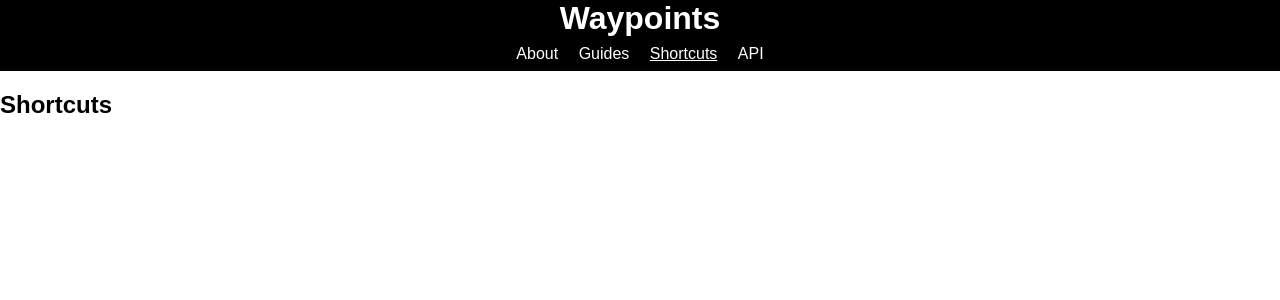
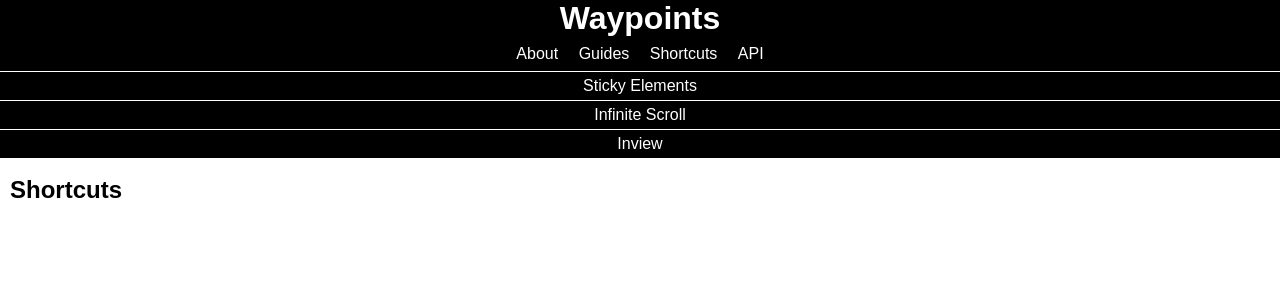
Before and after one commit to imakewebthings/waypoints, a Jekyll site: the page built from shortcuts/index.html, in a window 1280 px wide. Shown: the top 300 px of the page. Built offline with Jekyll 4.4.1, drawn with Linux system fonts in a browser that asks for light colours.

Commit message:
More skeleton

```diff
--- a/_includes/header.html
+++ b/_includes/header.html
@@ -1,8 +1,8 @@
 <header>
-  <h1><a href="{{ site.url }}">Waypoints</a></h1>
+  <h1><a href="{{ site.url }}/">Waypoints</a></h1>
   <nav class="on-{{ page.top_level_section }}">
     <ul>
-      <li><a href="{{ site.url }}" class="nav-about">About</a></li>
+      <li><a href="{{ site.url }}/" class="nav-about">About</a></li>
       <li><a href="{{ site.url }}/guides/getting-started" class="nav-guides">Guides</a></li>
       <li><a href="{{ site.url }}/shortcuts" class="nav-shortcuts">Shortcuts</a></li>
       <li><a href="{{ site.url }}/api" class="nav-api">API</a></li>
--- /dev/null
+++ b/_includes/shortcuts_nav.html
@@ -0,0 +1,5 @@
+<ul class="subsection-nav on-{{ page.subsection }}">
+  <li><a href="{{ site.url }}/shortcuts/sticky-elements" class="nav-sticky-elements">Sticky Elements</a></li>
+  <li><a href="{{ site.url }}/shortcuts/infinite-scroll" class="nav-infinite-scroll">Infinite Scroll</a></li>
+  <li><a href="{{ site.url }}/shortcuts/inview" class="nav-inview">Inview</a></li>
+</ul>
--- a/_layouts/default.html
+++ b/_layouts/default.html
@@ -15,8 +15,6 @@
 
   <body>
     {% include header.html %}
-    <main>
-      {{ content }}
-    </main>
+    {{ content }}
   </body>
 </html>
--- a/_layouts/guides.html
+++ b/_layouts/guides.html
@@ -4,4 +4,6 @@
 ---
 
 {% include guides_nav.html %}
-{{ content }}
+<main>
+  {{ content }}
+</main>
--- /dev/null
+++ b/_layouts/shortcuts.html
@@ -0,0 +1,9 @@
+---
+layout: default
+top_level_section: shortcuts
+---
+
+{% include shortcuts_nav.html %}
+<main>
+  {{ content }}
+</main>
--- a/_scss/styles.scss
+++ b/_scss/styles.scss
@@ -1,3 +1,4 @@
 @import 'normalize';
+@import 'global';
 @import 'header';
 @import 'subsection';
--- a/css/styles.css
+++ b/css/styles.css
@@ -323,6 +323,12 @@
 td, th {
   padding: 0; }
 
+main {
+  padding: 10px; }
+
+h2 {
+  margin: 8px 0; }
+
 header {
   background: black;
   color: white;
@@ -341,15 +347,11 @@
       padding: 0 8px; }
   header a {
     color: white;
+    display: block;
     text-decoration: none; }
-  header .on-about .nav-about {
-    text-decoration: underline; }
-  header .on-guides .nav-guides {
-    text-decoration: underline; }
-  header .on-shortcuts .nav-shortcuts {
-    text-decoration: underline; }
-  header .on-api .nav-api {
-    text-decoration: underline; }
+
+.on-about .nav-about, .on-guides .nav-guides, .on-shortcuts .nav-shortcuts, .on-api .nav-api, .on-getting-started .nav-getting-started, .on-jquery-waypoints .nav-jquery-waypoints, .on-creating-adapters .nav-creating-adapters, .on-debugging-waypoints .nav-debugging-waypoints, .on-sticky-elements .nav-sticky-elements, .on-infinite-scroll .nav-infinite-scroll, .on-inview .nav-inview {
+  text-decoration: underline; }
 
 .subsection-nav {
   margin: 0;
@@ -358,20 +360,12 @@
     display: block;
     background: black;
     margin: 1px 0 0 0;
-    padding: 5px 0;
     text-align: center; }
   .subsection-nav a {
     color: white;
+    display: block;
+    padding: 5px 0;
     text-decoration: none; }
 
-.on-getting-started .nav-getting-started {
+.on-about .nav-about, .on-guides .nav-guides, .on-shortcuts .nav-shortcuts, .on-api .nav-api, .on-getting-started .nav-getting-started, .on-jquery-waypoints .nav-jquery-waypoints, .on-creating-adapters .nav-creating-adapters, .on-debugging-waypoints .nav-debugging-waypoints, .on-sticky-elements .nav-sticky-elements, .on-infinite-scroll .nav-infinite-scroll, .on-inview .nav-inview {
   text-decoration: underline; }
-
-.on-jquery-waypoints .nav-jquery-waypoints {
-  text-decoration: underline; }
-
-.on-creating-adapters .nav-creating-adapters {
-  text-decoration: underline; }
-
-.on-debugging-waypoints .nav-debugging-waypoints {
-  text-decoration: underline; }
--- a/index.html
+++ b/index.html
@@ -3,4 +3,6 @@
 top_level_section: about
 ---
 
-<h2>About</h2>
+<main>
+  <h2>About</h2>
+</main>
--- a/shortcuts/index.html
+++ b/shortcuts/index.html
@@ -1,7 +1,6 @@
 ---
-layout: default
+layout: shortcuts
 title: Shortcuts
-top_level_section: shortcuts
 ---
 
 <h2>Shortcuts</h2>
```
Also changed, not shown: _scss/_global.scss (added, +7 -0 lines), _scss/_header.scss (+9 -4 lines), _scss/_subsection.scss (+9 -3 lines), shortcuts/infinite-scroll/index.html (added, +7 -0 lines), shortcuts/inview/index.html (added, +7 -0 lines), shortcuts/sticky-elements/index.html (added, +7 -0 lines).
